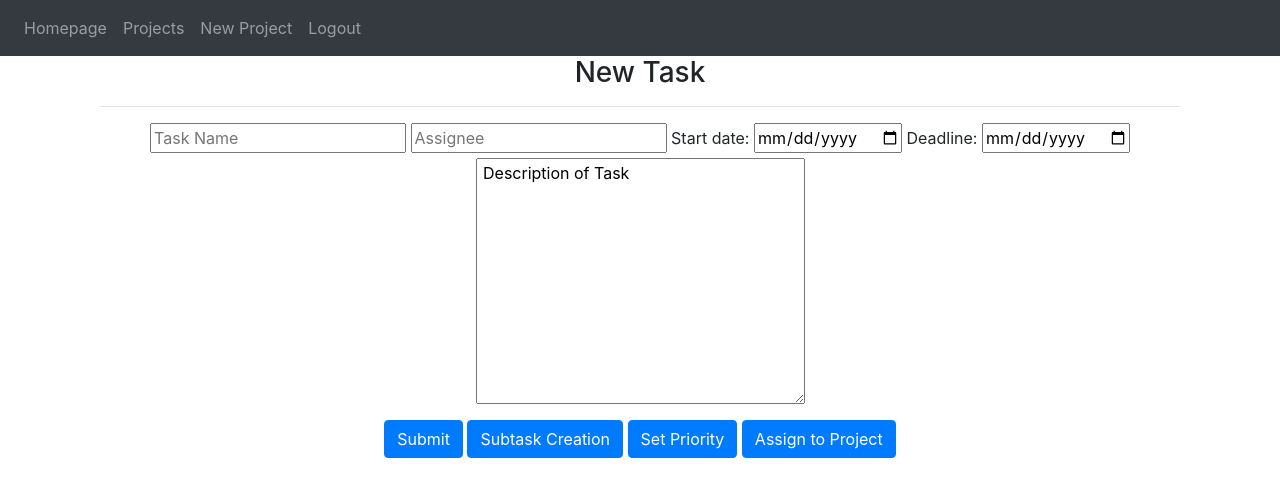
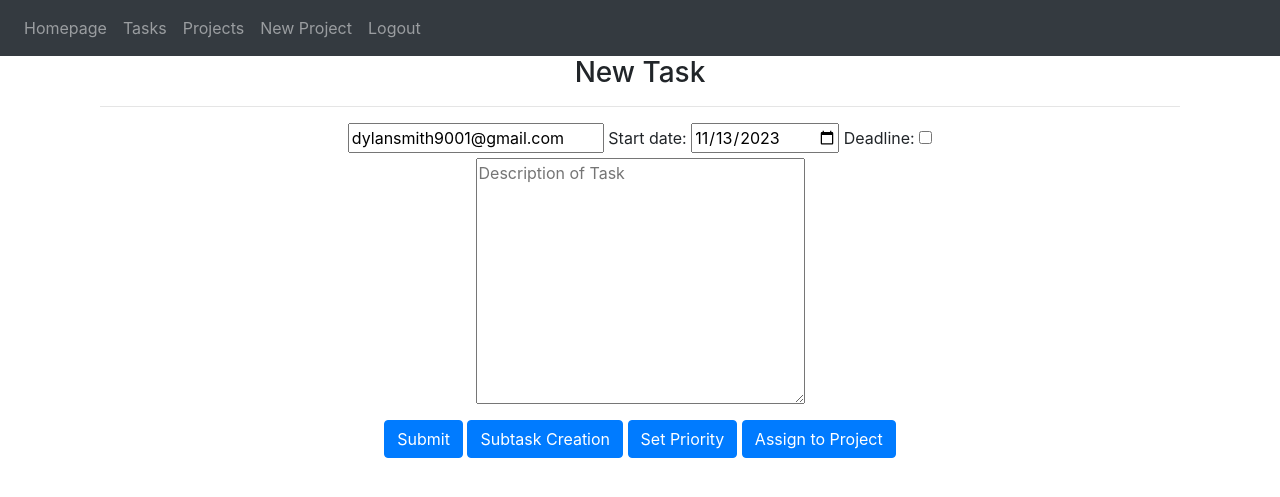
Before and after one commit to dsmith35/TaskApp, a Flask app: page /project/1/newtask in a window 1280 px wide. Shown: the top 497 px of the page. Run offline with Flask 3, Linux system fonts and the light colour scheme; a user stored in the database is signed in; some libraries are stand-ins or nearby versions.

Commit message:
default project and tasks page

```diff
--- a/website/auth.py
+++ b/website/auth.py
@@ -28,6 +28,9 @@ def register():
 
         else:
             new_user = User(email=email, name=name, password=generate_password_hash(password1, method='pbkdf2:sha256'),projects=[])
+            default_project = Project(name=f"{name}'s Default Project", start_date=datetime.now(), deadline=datetime.now(), is_default=True)
+            default_project.users.append(new_user)
+            new_user.def_project = default_project
 
             db.session.add(new_user)
             db.session.commit()
@@ -65,7 +68,7 @@ def taskManager():
 
 @auth.route('/projectmanager')
 def projectManager():
-    projects = Project.query.filter(Project.users.any(id=current_user.id)).all()
+    projects = Project.query.filter(Project.users.any(id=current_user.id), ~Project.is_default).all()
     # projects = Project.query.all()
     return render_template("projectManager.html", user=current_user, projects=projects)
 
@@ -117,6 +120,12 @@ def logout():
 
 @auth.route('/project/<project_id>', methods=['GET', 'POST'])
 def project(project_id):
+
+    # see if project is default project
+    def_project = get_default_project()
+    if str(def_project.id) == project_id:
+        return redirect(url_for('auth.tasks'))
+
     # query project with the project_id and where current_user.id is in the project.users list
     project = Project.query.filter(Project.id == project_id,).first()
     if not project:
@@ -125,6 +134,7 @@ def project(project_id):
     elif not any(user.id == current_user.id for user in project.users):
         # user doesn't have access
         return "Access Denied", 403
+
 
     # get tasks
     tasks = Task.query.filter(Task.project_id == project_id).all()
@@ -146,7 +156,13 @@ def project(project_id):
     return render_template('project.html', user=current_user, project=project, tasks=tasks)
 
 @auth.route('project/<project_id>/newtask', methods=['GET', 'POST'])
+@auth.route('/tasks/newtask', methods=['GET', 'POST'], defaults={'project_id': None})
 def new_task(project_id):
+
+    def_project = get_default_project()
+    if not project_id:
+        project_id = def_project.id # Assume defualt project
+
     # query project with the project_id and where current_user.id is in the project.users list
     project = Project.query.filter(Project.id == project_id).first()
     if not project:
@@ -156,28 +172,25 @@ def new_task(project_id):
         # user doesn't have access
         return "Access Denied", 403
     if request.method == 'POST':
-        name = request.form.get('name')
         assignee = request.form.get('assignee')
         description = request.form.get('description')
         start_date = request.form.get('start_date')
-        deadline = request.form.get('deadline')
+        use_deadline = request.form.get('use-deadline')
+        deadline = request.form.get('deadline') if use_deadline else None
 
-
-        if not name:
-            flash('Task name is required', category='error')
+        if not description:
+            flash('Task description is required', category='error')
         elif not start_date:
             flash('Start date is required', category='error')
-        elif not deadline:
-            flash('Deadline is required', category='error')
-        elif start_date >= deadline:
-            flash('Start date must be before the deadline', category='error')
+        elif deadline:
+            if start_date >= deadline:
+                flash('Start date must be before the deadline', category='error')
         else:
             # Convert date strings to datetime objects (sql will only accept like this)
             start_date = datetime.strptime(start_date, '%Y-%m-%d')
-            deadline = datetime.strptime(deadline, '%Y-%m-%d')
+            deadline = datetime.strptime(deadline, '%Y-%m-%d') if deadline else datetime.strptime('9999-12-31','%Y-%m-%d')
 
             new_task = Task(
-                name=name,
                 assignee=assignee,
                 description=description,
                 start_date=start_date,
@@ -187,11 +200,16 @@ def new_task(project_id):
 
             db.session.add(new_task)
             db.session.commit()
-            flash(f'New task "{name}" created successfully', category='success')
+            flash(f'New task created successfully', category='success')
             return redirect(url_for('auth.project', project_id=project_id))
 
     return render_template('newTask.html', user=current_user, project=project)
 
+@auth.route('/tasks')
+def tasks():
+    def_project = get_default_project()
+    tasks = def_project.tasks
+    return render_template('tasks.html', user=current_user, project=def_project, tasks=tasks)
 
 @auth.route('/view_users')
 def view_users():
@@ -199,3 +217,8 @@ def view_users():
     projects = Project.query.all()
     tasks  = Task.query.all()
     return render_template('view_users.html', user=current_user, users=users, projects=projects, tasks=tasks)
+
+
+
+def get_default_project():
+    return Project.query.filter(Project.users.any(id=current_user.id), Project.is_default).first()
--- a/website/models.py
+++ b/website/models.py
@@ -9,10 +9,11 @@ class User(db.Model, UserMixin):
     password = db.Column(db.String(50))
     # tasks = db.relationship('Task')
     projects = db.relationship('Project', secondary='project_user_association', back_populates='users')
+    def_project_id = db.Column(db.Integer, db.ForeignKey('project.id'), nullable=False)
+    def_project = db.relationship('Project', lazy=True) # default project
 
 class Task(db.Model):
     id = db.Column(db.Integer, primary_key=True)
-    name = db.Column(db.String(120))
     assignee = db.Column(db.String(120))
     description = db.Column(db.String(9999))
     start_date = db.Column(db.DateTime(timezone=True), default=func.now)
@@ -27,6 +28,7 @@ class Project(db.Model):
     deadline = db.Column(db.DateTime(timezone=True), default=func.now)
     description = db.Column(db.String(9999))
     users = db.relationship('User', secondary='project_user_association', back_populates='projects')
+    is_default = db.Column(db.Boolean, default=False)
 
 project_user_association = db.Table('project_user_association',
     db.Column('project_id', db.Integer, db.ForeignKey('project.id')),
--- a/website/templates/base.html
+++ b/website/templates/base.html
@@ -35,6 +35,7 @@
                     <!-- if statement to show certain links when logged in or out -->
                     {% if user.is_authenticated %}
                     <a class="nav-item nav-link" id="homepage" href="/">Homepage</a>
+                    <a class="nav-item nav-link" id="tasks" href="/tasks">Tasks</a>
                     <a class="nav-item nav-link" id="projects" href="/projectmanager">Projects</a>
                     <a class="nav-item nav-link" id="newproject" href="/newproject">New Project</a>
                     <a class="nav-item nav-link" id="logout" href="/logout">Logout</a>
--- a/website/templates/newProject.html
+++ b/website/templates/newProject.html
@@ -40,7 +40,7 @@
                 const day = now.getDate().toString().padStart(2, '0');
                 return `${year}-${month}-${day}`;
             }
-            document.getElementById("sdate").value = getCurrentDate();
+            document.getElementById("sdate").value = getCurrentDate(); //default start date
 
             function toggleDeadline(checkbox) {
                 deadline_box = document.getElementById("deadline")
--- a/website/templates/newTask.html
+++ b/website/templates/newTask.html
@@ -7,15 +7,17 @@
     <div class="container">
     <hr>
     <center>
-                <input type="text" id="name" name="name" placeholder="Task Name">
-                <input type="text" id="assignee" name="assignee" placeholder="Assignee">
+                {% if not project.is_default %}
+                    <input type="text" id="assignee" name="assignee" placeholder="Assignee" value="{{current_user.name}}">
+                {% endif %}
                 <label for="sDate">Start date:</label>
                 <input type="date" id="sDate" name="start_date">
                 <label for="deadline">Deadline:</label>
-                <input type="date" id="deadline" name="deadline">
+                <input type="checkbox" id="use-deadline" name="use-deadline" onclick="toggleDeadline(this);">
+                <input type="date" id="deadline" name="deadline" style="display: none;">
     </div></center>
         <center>
-            <textarea id="description" placeholder="Description of Task" cols="30" rows="10" onClick="myObj.textSelect(this)"> Description of Task</textarea>
+            <textarea name="description" placeholder="Description of Task" cols="30" rows="10" onClick="myObj.textSelect(this)"></textarea>
 
 
             </div>
@@ -33,6 +35,28 @@
     </center>
     </body>
 
+    <script>
+        function getCurrentDate() {
+            const now = new Date();
+            const year = now.getFullYear();
+            const month = (now.getMonth() + 1).toString().padStart(2, '0');
+            const day = now.getDate().toString().padStart(2, '0');
+            return `${year}-${month}-${day}`;
+        }
+        document.getElementById("sDate").value = getCurrentDate(); //default start date
+
+        function toggleDeadline(checkbox) {
+            deadline_box = document.getElementById("deadline")
+            console.log(deadline_box.value)
+            if (checkbox.checked) {
+                deadline_box.style="display: inline;"
+            }
+            else {
+                deadline_box.style="display: none;"
+            }
+        }
+    </script>
+
 </html>
 
 {% endblock %}
--- a/website/templates/project.html
+++ b/website/templates/project.html
@@ -22,7 +22,9 @@ Project tasks and options should appear here.
 <ul style="list-style-type: none">
   {% for tsk in tasks %}
       <li> <div data-name="{{ tsk.name }}" data-info="{{ tsk.description }}" data-id="{{ tsk.id }}">
-        {{ tsk.name }}: Assignee: {{ tsk.assignee }}
+        <input type="checkbox">
+        {{ tsk.description }}
+        <span style="color: gray; font-size: small;">({{ tsk.assignee }})</span>
       </div></li>
   {% endfor %}
 </ul>
--- a/website/templates/view_users.html
+++ b/website/templates/view_users.html
@@ -12,14 +12,14 @@
     <ul>
         {% for prj in projects %}
             <li>ID: {{ prj.id }}, Name: {{ prj.name }}, Info: {{ prj.description }}, Deadline: {{prj.deadline}} Users: {{prj.users}}
-                Tasks: {{prj.tasks}}
+                Tasks: {{prj.tasks}} isDefault: {{prj.is_default}}
             </li>
         {% endfor %}
     </ul>
     <h2>Tasks</h2>
     <ul>
         {% for tsk in tasks %}
-            <li>ID: {{ tsk.id }}, Name: {{ tsk.name }}, Asignee: {{tsk.assignee}}, Info: {{ tsk.description }},
+            <li>ID: {{ tsk.id }}, Info: {{ tsk.description }} Asignee: {{tsk.assignee}},
                 Deadline: {{tsk.deadline}} Project: {{tsk.project}}
             </li>
         {% endfor %}
```
Also changed, not shown: website/templates/tasks.html (added, +21 -0 lines), instance/database.db (deleted).
